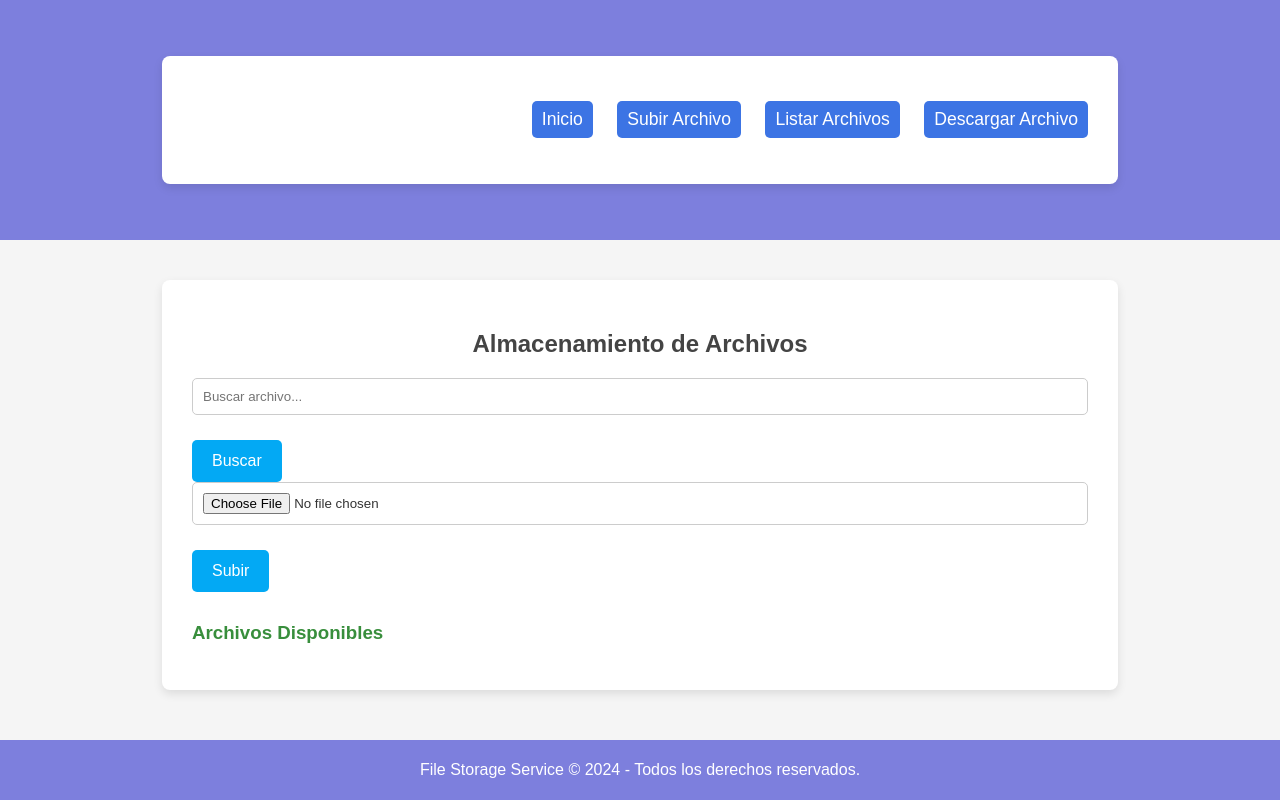
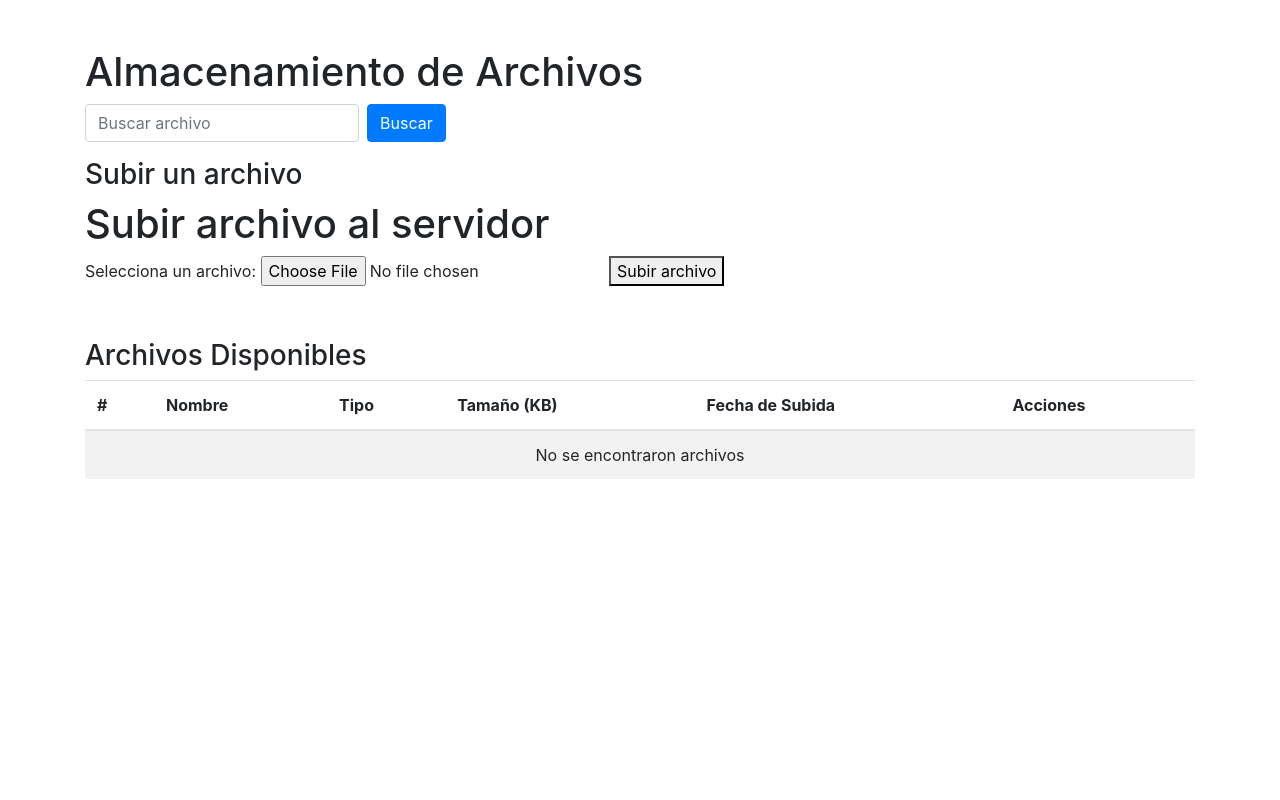
Before and after one commit to Serghio07/Todo-en-uno, a Python web app: template templates/Almacen/indexAlmacen.html in a window 1280 px wide. Run offline with Jinja, Linux system fonts and the light colour scheme; the template is opened without the code that fills it, so the values that code supplies are empty; some libraries are stand-ins or nearby versions.

Commit message:
casi listo
casi listo

```diff
--- a/templates/Almacen/indexAlmacen.html
+++ b/templates/Almacen/indexAlmacen.html
@@ -3,66 +3,95 @@
 <head>
     <meta charset="UTF-8">
     <meta name="viewport" content="width=device-width, initial-scale=1.0">
-    <title>File Storage Service</title>
-    <link rel="stylesheet" href="styles.css">
+    <title>Almacenamiento de Archivos</title>
+    <link rel="stylesheet" href="https://stackpath.bootstrapcdn.com/bootstrap/4.5.2/css/bootstrap.min.css">
 </head>
 <body>
+    <div class="container">
+        <h1 class="mt-5">Almacenamiento de Archivos</h1>
 
-    <!-- Navbar -->
-    <nav class="navbar">
-        <div class="container">
-            <h1 class="logo">Storage Service</h1>
-            <ul>
-                <li><a href="/">Inicio</a></li>
-                <li><a href="#">Subir Archivo</a></li>
-                <li><a href="/list">Listar Archivos</a></li>
-                <li><a href="#">Descargar Archivo</a></li>
-            </ul>
-        </div>
-    </nav>
-
-    <!-- Contenido principal -->
-    <div class="container">
-        <h2>Almacenamiento de Archivos</h2>
+        <!-- Mensajes flash (éxito, error) -->
+        {% with messages = get_flashed_messages(with_categories=true) %}
+            {% if messages %}
+                <div class="alert alert-dismissible fade show" role="alert">
+                    {% for category, message in messages %}
+                        <div class="alert alert-{{ category }}">{{ message }}</div>
+                    {% endfor %}
+                </div>
+            {% endif %}
+        {% endwith %}
 
         <!-- Formulario de búsqueda -->
-        <form action="/" method="get">
-            <input type="text" name="search" placeholder="Buscar archivo..." value="{{ search_query }}">
-            <button type="submit">Buscar</button>
+        <form class="form-inline mb-3" method="get" action="{{ url_for('index') }}">
+            <input class="form-control mr-2" type="text" name="search" placeholder="Buscar archivo" value="{{ search_query }}">
+            <button class="btn btn-primary" type="submit">Buscar</button>
         </form>
+
+        <!-- Formulario de carga de archivos -->
+        <h3>Subir un archivo</h3>
+        <!DOCTYPE html>
+<html lang="es">
+<head>
+    <meta charset="UTF-8">
+    <meta name="viewport" content="width=device-width, initial-scale=1.0">
+    <title>Subir Archivos</title>
+</head>
+<body>
+    <h1>Subir archivo al servidor</h1>
+
+    <!-- Formulario para subir archivos -->
+    <form action="{{ url_for('upload_file') }}" method="POST" enctype="multipart/form-data">
+        <label for="file">Selecciona un archivo:</label>
+        <input type="file" name="file" id="file" required>
+        <button type="submit">Subir archivo</button>
+    </form>
+
+</body>
+</html>
 
 
 
-        <!-- Sección para subir archivos -->
-        <form action="/upload" method="POST" enctype="multipart/form-data">
-            <input type="file" name="file" id="file-input" required>
-            <button type="submit">Subir</button>
-        </form>
-
-
-        <!-- Sección para listar archivos -->
-        <div class="list-section">
-            <h3>Archivos Disponibles</h3>
-            <ul id="file-list">
+        <!-- Tabla de archivos -->
+        <h3 class="mt-5">Archivos Disponibles</h3>
+        <table class="table table-striped">
+            <thead>
+                <tr>
+                    <th>#</th>
+                    <th>Nombre</th>
+                    <th>Tipo</th>
+                    <th>Tamaño (KB)</th>
+                    <th>Fecha de Subida</th>
+                    <th>Acciones</th>
+                </tr>
+            </thead>
+            <tbody>
                 {% for archivo in archivos %}
-                    <li>
-                        {{ archivo[0] }} ({{ archivo[1] }} KB)
-                        <a href="{{ url_for('download_file', filename=archivo[0]) }}">Descargar</a>
-                        <form action="{{ url_for('delete_file', filename=archivo[0]) }}" method="POST" style="display:inline;">
-                            <button type="submit" onclick="return confirm('¿Seguro que quieres eliminar este archivo?')">Eliminar</button>
-                        </form>
-                    </li>
+                    <tr>
+                        <td>{{ archivo[0] }}</td>  <!-- ID -->
+                        <td>{{ archivo[1] }}</td>  <!-- Nombre -->
+                        <td>{{ archivo[2] }}</td>  <!-- Tipo -->
+                        <td>{{ (archivo[3] / 1024) | round(2) }} KB</td>  <!-- Tamaño -->
+                        <td>{{ archivo[4] }}</td>  <!-- Fecha de subida -->
+                        <td>
+                            <!-- Enlace para descargar el archivo -->
+                            <a href="{{ url_for('download_file', filename=archivo[1]) }}" class="btn btn-info btn-sm">Descargar</a>
+                            <!-- Formulario para eliminar archivo -->
+                            <form action="{{ url_for('delete_file', id=archivo[0]) }}" method="POST" style="display:inline;">
+                                <button type="submit" class="btn btn-danger btn-sm" onclick="return confirm('¿Estás seguro de eliminar este archivo?')">Eliminar</button>
+                            </form>
+                        </td>
+                    </tr>
+                {% else %}
+                    <tr>
+                        <td colspan="6" class="text-center">No se encontraron archivos</td>
+                    </tr>
                 {% endfor %}
-            </ul>
-        </div>
+            </tbody>
+        </table>
     </div>
 
-    <!-- Footer -->
-    <footer>
-        <p>File Storage Service &copy; 2024 - Todos los derechos reservados.</p>
-    </footer>
-
-    <script src="{{ url_for('static', filename='script.js') }}"></script>
-
+    <script src="https://code.jquery.com/jquery-3.5.1.slim.min.js"></script>
+    <script src="https://cdn.jsdelivr.net/npm/@popperjs/core@2.5.0/dist/umd/popper.min.js"></script>
+    <script src="https://stackpath.bootstrapcdn.com/bootstrap/4.5.2/js/bootstrap.min.js"></script>
 </body>
 </html>
```
Also changed, not shown: app.py (+23 -24 lines), 2 other files.
